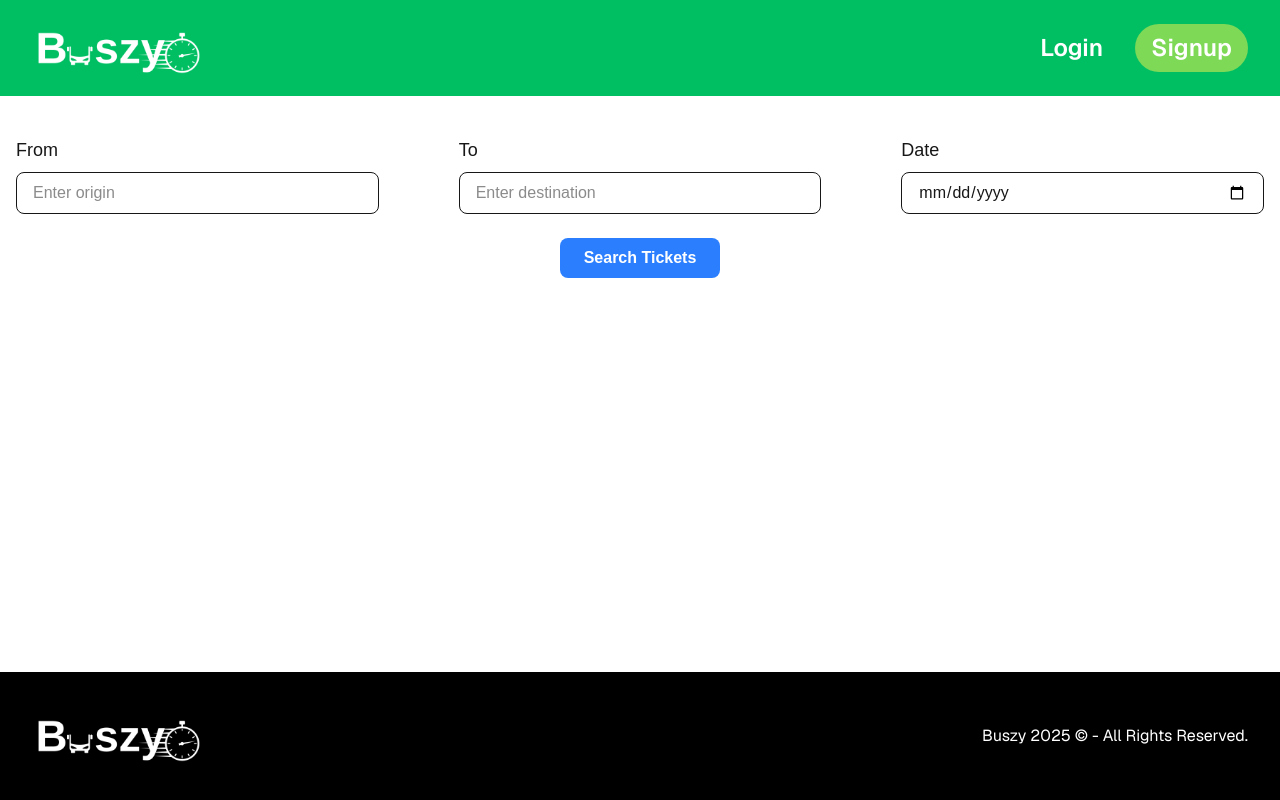
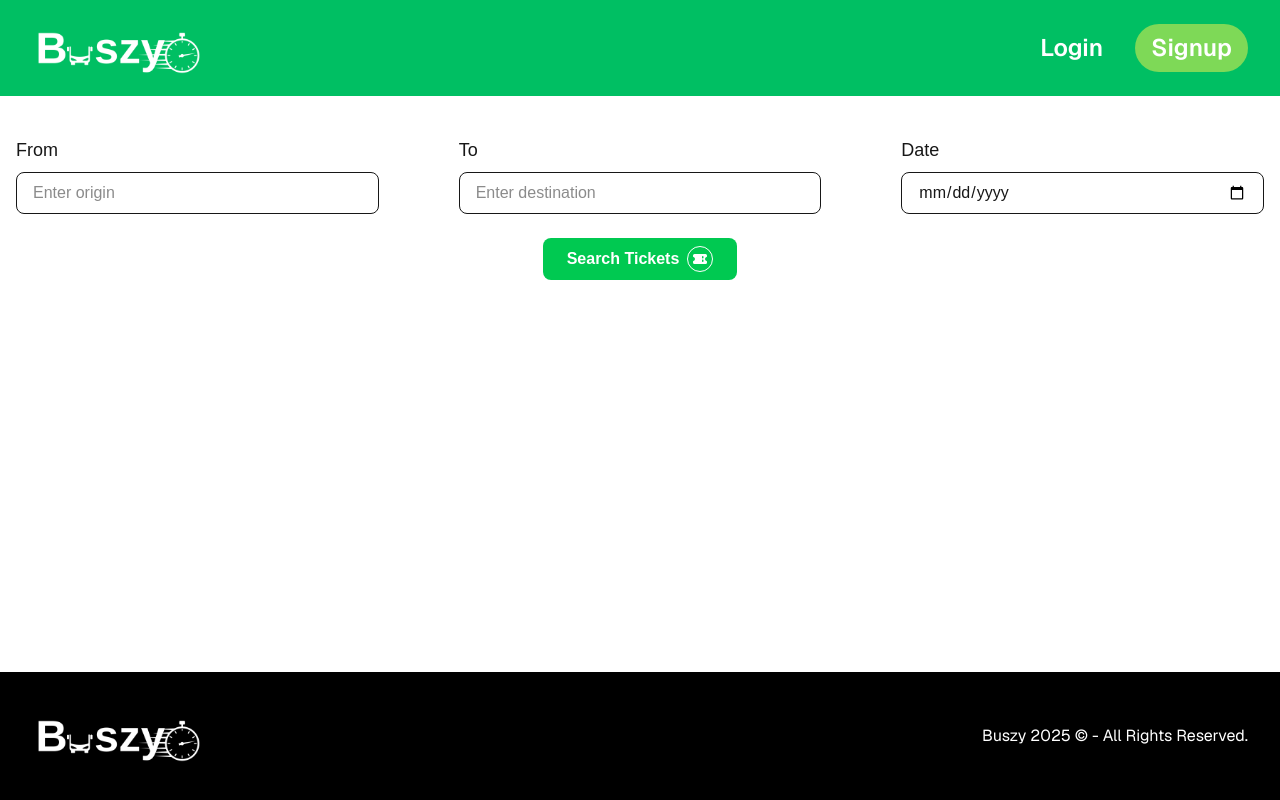
Before and after one commit to emremustu/buszy, a Next.js app in the folder frontend/: page /administrations/manageTickets in a window 1280 px wide. Built offline with nearby package versions, Linux system fonts and the light colour scheme.

Commit message:
manageTickets page done

```diff
--- a/frontend/app/administrations/addVoyages/page.tsx
+++ b/frontend/app/administrations/addVoyages/page.tsx
@@ -3,6 +3,7 @@
 import Footer from "@/app/components/Footer";
 import Navbar from "@/app/components/Navbar";
 import { useState } from "react";
+import DatePicker from "react-datepicker";
 
 type CityStop = {
     city: string;
@@ -13,7 +14,7 @@ type CityStop = {
 const defaultStop: CityStop = {
     city: "Bursa",
     time: "15:30",
-    date: "2025-04-21",
+    date: "08.05.2025",
 };
 
 const VoyageForm = () => {
--- a/frontend/app/administrations/manageTickets/page.tsx
+++ b/frontend/app/administrations/manageTickets/page.tsx
@@ -1,19 +1,30 @@
 'use client';
 import Footer from '@/app/components/Footer';
 import Navbar from '@/app/components/Navbar';
+import { ClockIcon, TicketIcon, TrashIcon, UserIcon } from '@heroicons/react/16/solid';
 import { useState } from 'react';
 
 const TicketPage = () => {
   const [origin, setOrigin] = useState('');
   const [destination, setDestination] = useState('');
   const [responseMessage, setResponseMessage] = useState<string>('');
-  const [voyageData, setVoyageData] = useState<any>(null);
+  const [tickets, setTickets] = useState<any[]>([]);
   const [date, setDate] = useState('');
 
+  const handleDelete = (id: number) => {
+    console.log("Silinecek bilet ID:", id);
+  };
+
+
   const handleSearch = async (e: React.FormEvent) => {
-    e.preventDefault(); // Formun sayfa yenilenmesini engelle
+    e.preventDefault();
 
     const companyName = localStorage.getItem('name') ?? sessionStorage.getItem('name');
+
+    if (!companyName) {
+      setResponseMessage("Şirket bilgisi bulunamadı.");
+      return;
+    }
 
     try {
       const response = await fetch('http://localhost:8000/api/get-tickets', {
@@ -30,29 +41,29 @@ const TicketPage = () => {
       });
 
       const result = await response.json();
-      console.log("API Cevabi:", result); // API cevabını konsola yazdır
+      console.log("API cevabı:", result);
 
-      if (result.success) {
-        setResponseMessage("Voyage found!");
-        setVoyageData(result.voyage); // Gelen voyage verisini state'e kaydet
+      if (result.status === "success" && Array.isArray(result.tickets)) {
+        setTickets(result.tickets);
       } else {
-        setResponseMessage(result.message || "Bir hata oluştu!");
-        setVoyageData(null);
+
+
+        setTickets([]);
       }
     } catch (error) {
-      console.error("Error during fetch:", error);
+      console.error("Fetch hatası:", error);
       setResponseMessage("Bir hata oluştu, lütfen tekrar deneyin.");
-      setVoyageData(null);
+      setTickets([]);
     }
   };
 
   return (
-    <>
     <div className="flex flex-col h-screen">
       <Navbar />
+
       <form onSubmit={handleSearch} className="mt-10 mx-4 space-x-20 flex justify-between">
         <div className="w-1/3">
-            <label htmlFor="from" className="block text-lg">From</label>
+          <label className="block text-lg">From</label>
           <input
             type="text"
             value={origin}
@@ -62,8 +73,9 @@ const TicketPage = () => {
             required
           />
         </div>
+
         <div className="w-1/3">
-            <label htmlFor="to" className="block text-lg">To</label>
+          <label className="block text-lg">To</label>
           <input
             type="text"
             value={destination}
@@ -75,7 +87,7 @@ const TicketPage = () => {
         </div>
 
         <div className="w-1/3">
-            <label htmlFor="date" className="block text-lg">Date</label>
+          <label className="block text-lg">Date</label>
           <input
             type="date"
             value={date}
@@ -85,20 +97,54 @@ const TicketPage = () => {
           />
         </div>
       </form>
-
       <div className="text-center mt-6">
         <button
           type="submit"
-            form="ticket-form"
-            className="px-6 py-2 bg-blue-500 text-white font-bold rounded-lg hover:bg-blue-600"
+          onClick={handleSearch}
+          className="px-6 py-2 bg-green-500 text-white font-bold rounded-lg hover:bg-green-600"
         >
+          <div className="flex items-center gap-2">
             Search Tickets
+            <span className="p-1 border border-white rounded-full flex items-center justify-center">
+              <TicketIcon className="w-4 h-4 text-white" />
+            </span>
+          </div>
         </button>
       </div>
+      <div className="text-center mt-4">
+        <p className="text-lg text-gray-700">{responseMessage}</p>
+      </div>
+
+      {tickets.length > 0 && (
+        <div className='ml-10 flex flex-row space-x-8'>
+          {tickets.map((ticket: any, index: number) => (
+            <div key={index} className="mb-4 p-4 w-fit border rounded bg-emerald-50 shadow-sm">
+              <div className='flex flex-row space-x-3'>
+                <p className="flex items-center gap-2">
+                  <ClockIcon className="w-4 h-4 text-gray-500" />
+                  <span>{ticket[5]}</span>
+                </p>
+                <p className="flex items-center">
+                  <TrashIcon
+                    className="w-5 h-5 text-red-500 hover:text-red-800 cursor-pointer"
+                    onClick={() => handleDelete(ticket[0])}
+                  />
+                </p>
+
+              </div>
+              <p className="flex items-center gap-2">
+                <UserIcon className="w-4 h-4 text-gray-500" />
+                <span>{ticket[6]}</span>
+              </p>
+
+            </div>
+          ))}
+        </div>
+      )}
+
       <div className="mt-auto" />
       <Footer />
     </div>
-    </>
   );
 };
 
```
Also changed, not shown: 2 other files (tests, documents, lock files or other folders). Lines whose indentation alone changed are shown as unchanged.
